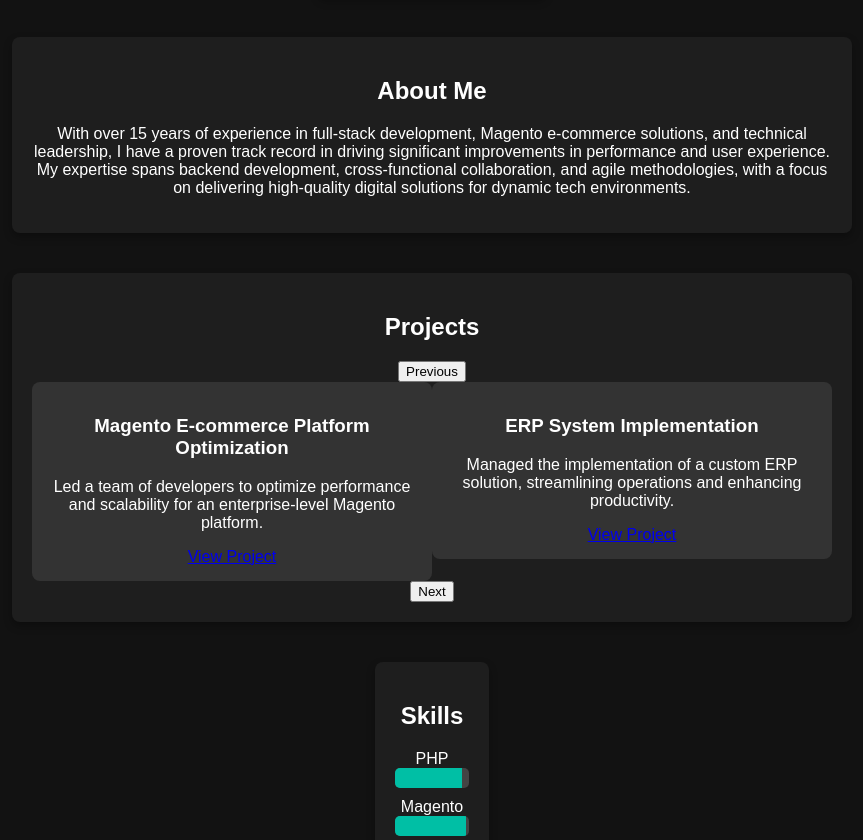
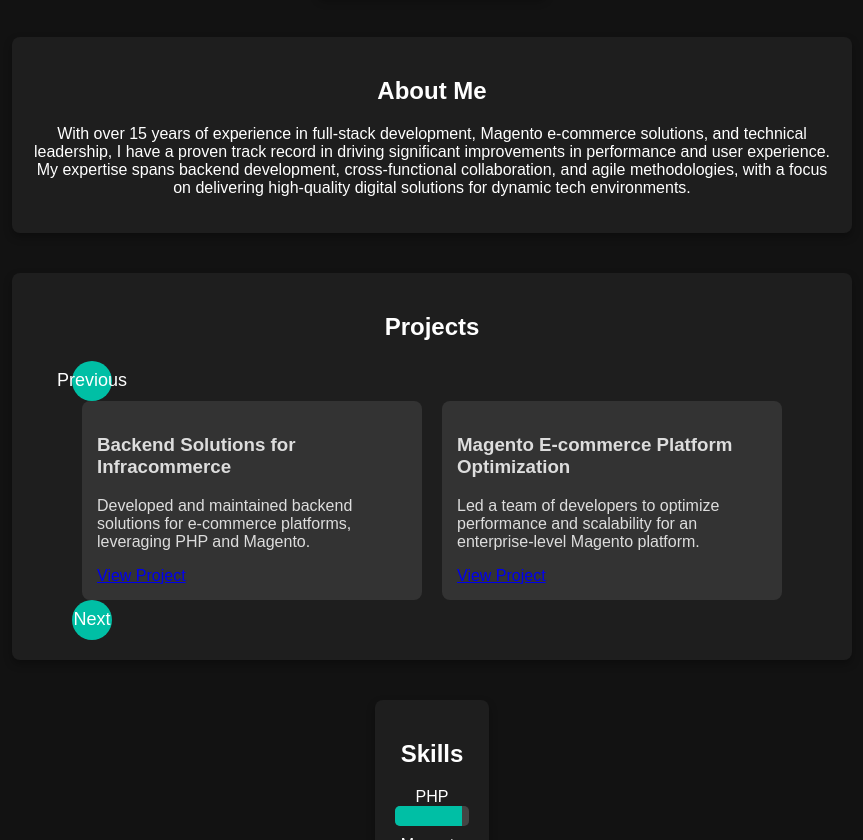
Before and after one commit to alexisbanda/alexisbanda, a plain HTML site: page index.html in a window 1280 px wide. Shown: the part 300-1140 px from the top of the page, without its empty margins (208-1071 px from the left). Drawn offline with nearby package versions, Linux system fonts and the light colour scheme.

Commit message:
Fix project section

```diff
--- a/scripts.js
+++ b/scripts.js
@@ -11,9 +11,12 @@ $(document).ready(function(){
         infinite: true,
         slidesToShow: 2,
         slidesToScroll: 1,
+        adaptiveHeight: true,
+        centerMode: true,
+        centerPadding: '0',
         responsive: [
             {
-                breakpoint: 600,
+                breakpoint: 768,
                 settings: {
                     slidesToShow: 1
                 }
--- a/styles.css
+++ b/styles.css
@@ -54,18 +54,27 @@ section {
 
 /* Project Carousel */
 .project-carousel {
-    width: 100%;
+    width: 90%;
+    margin: 0 auto;
 }
+
 .project-card {
     padding: 15px;
     background-color: #333;
     border-radius: 8px;
+    box-sizing: border-box;
+    height: 100%;
+    text-align: left;
+    color: #ddd;
     transition: transform 0.3s ease;
+    margin: 0 10px; /* Add spacing between cards */
 }
+
 .project-card:hover {
     transform: scale(1.05);
     box-shadow: 0 6px 12px rgba(0, 191, 165, 0.5);
 }
+
 
 /* Skill Bars */
 .skill-bar {
@@ -110,3 +119,33 @@ section {
     --text-color: #121212;
     --accent-color: #00796b;
 }
+
+/* Slick carousel button adjustments */
+.slick-prev, .slick-next {
+    background-color: var(--accent-color);
+    border: none;
+    border-radius: 50%;
+    color: #fff;
+    width: 40px;
+    height: 40px;
+    display: flex;
+    justify-content: center;
+    align-items: center;
+    font-size: 18px;
+    transition: background-color 0.3s ease;
+}
+
+.slick-prev:hover, .slick-next:hover {
+    background-color: #00796b;
+}
+
+/* Positioning */
+.slick-prev {
+    left: -50px; /* Adjust position if necessary */
+    z-index: 1;
+}
+
+.slick-next {
+    right: -50px; /* Adjust position if necessary */
+    z-index: 1;
+}
```
